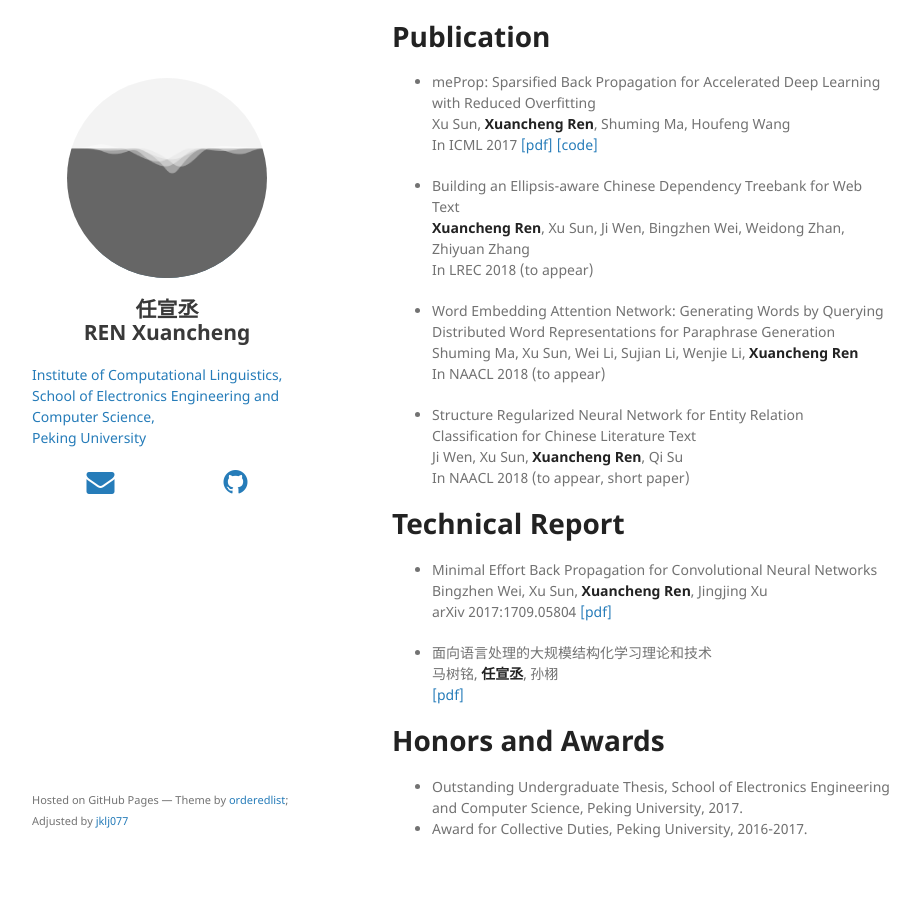
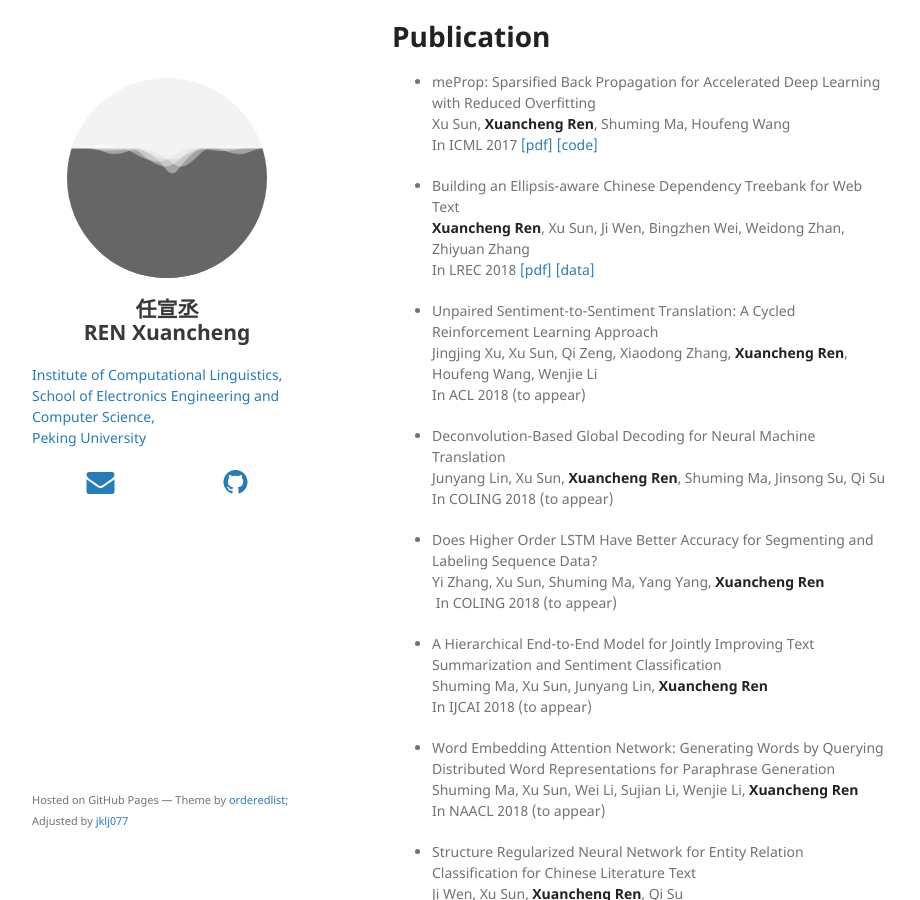
Before and after one commit to jklj077/jklj077.github.io, a Jekyll site: the page built from index.md, in a window 1280 px wide and 900 px high, scrolled down 451 px. Shown: the whole window, without its empty margins (178-1098 px from the left). Built offline with Jekyll 4.4.1, drawn with Linux system fonts in a browser that asks for light colours; nearby versions of some CDN libraries; our own code applies the rules of GitHub Pages for plain Markdown files.

Commit message:
Update index.md

```diff
--- a/index.md
+++ b/index.md
@@ -23,11 +23,27 @@ layout: default
 
 * meProp: Sparsified Back Propagation for Accelerated Deep Learning with Reduced Overfitting
   Xu Sun, **Xuancheng Ren**, Shuming Ma, Houfeng Wang
-  In ICML 2017 [[pdf]](https://arxiv.org/pdf/1706.06197.pdf) [[code]](https://github.com/jklj077/meProp)
+  In ICML 2017 [[pdf]](http://proceedings.mlr.press/v70/sun17c/sun17c.pdf) [[code]](https://github.com/lancopku/meProp)
 
 * Building an Ellipsis-aware Chinese Dependency Treebank for Web Text
   **Xuancheng Ren**, Xu Sun, Ji Wen, Bingzhen Wei, Weidong Zhan, Zhiyuan Zhang
-  In LREC 2018 (to appear)
+  In LREC 2018  [[pdf]](http://www.lrec-conf.org/proceedings/lrec2018/pdf/297.pdf) [[data]](https://github.com/lancopku/Chinese-Dependency-Treebank-with-Ellipsis)
+
+* Unpaired Sentiment-to-Sentiment Translation: A Cycled Reinforcement Learning Approach
+  Jingjing Xu, Xu Sun, Qi Zeng, Xiaodong Zhang, **Xuancheng Ren**, Houfeng Wang, Wenjie Li
+  In ACL 2018 (to appear)
+
+* Deconvolution-Based Global Decoding for Neural Machine Translation
+  Junyang Lin, Xu Sun, **Xuancheng Ren**, Shuming Ma, Jinsong Su, Qi Su
+  In COLING 2018 (to appear)
+
+* Does Higher Order LSTM Have Better Accuracy for Segmenting and Labeling Sequence Data?
+  Yi Zhang, Xu Sun, Shuming Ma, Yang Yang, **Xuancheng Ren**
+  In COLING 2018 (to appear)
+
+* A Hierarchical End-to-End Model for Jointly Improving Text Summarization and Sentiment Classification
+  Shuming Ma, Xu Sun, Junyang Lin, **Xuancheng Ren**
+  In IJCAI 2018 (to appear)
 
 * Word Embedding Attention Network: Generating Words by Querying Distributed Word Representations for Paraphrase Generation
   Shuming Ma, Xu Sun, Wei Li, Sujian Li, Wenjie Li, **Xuancheng Ren**
```
